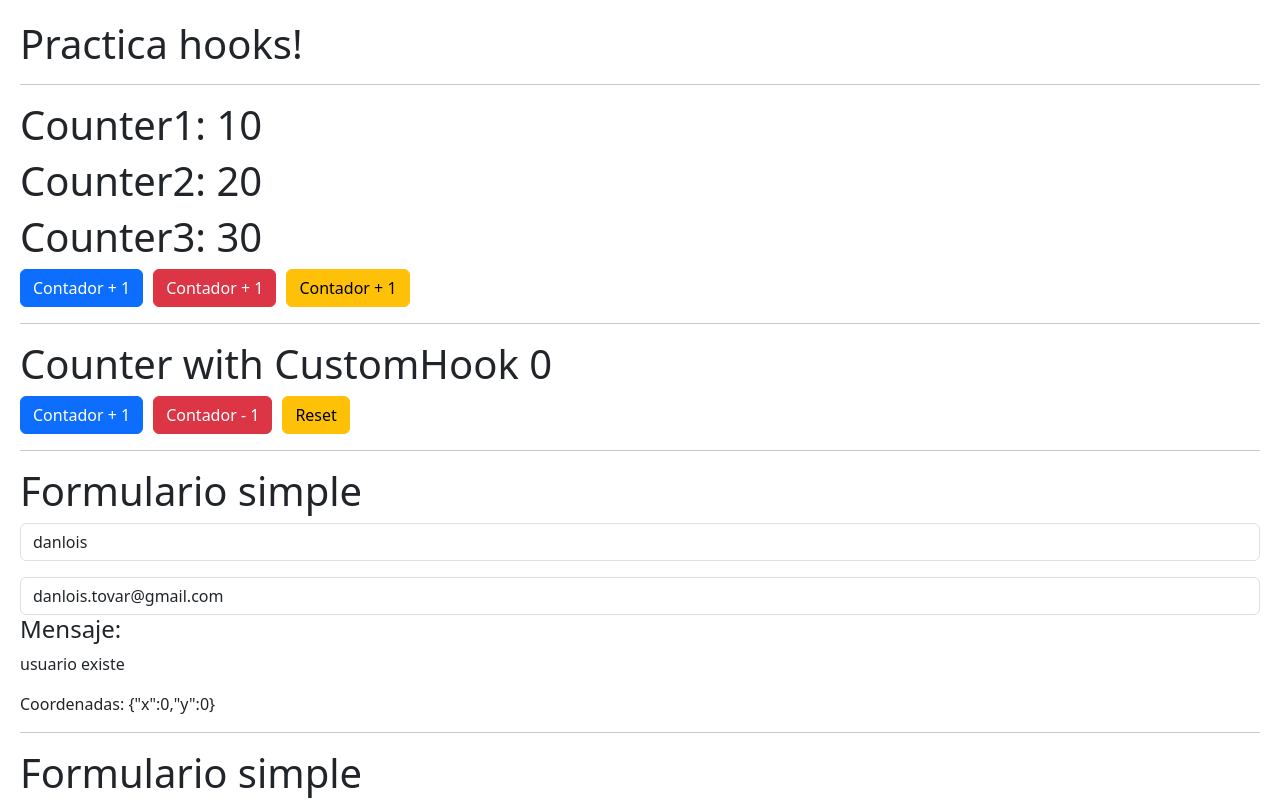
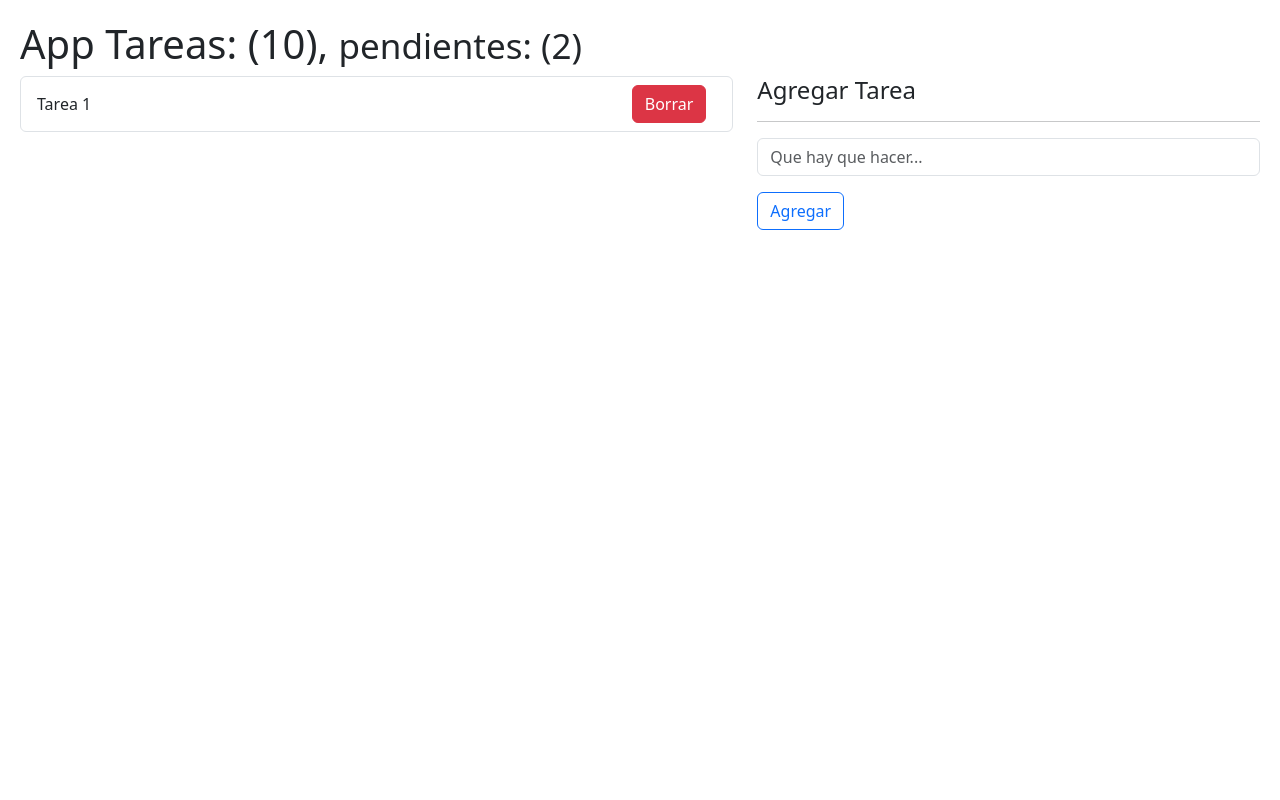
Before and after one commit to DanloisTovar/hook-app, a React (Vite) app: page / in a window 1280 px wide. Shown: the top 800 px of the page. Built offline with nearby package versions, Linux system fonts and the light colour scheme; no server answers.

Commit message:
practices useReducer.

```diff
--- a/src/App.jsx
+++ b/src/App.jsx
@@ -10,13 +10,14 @@ import {
     FormCustomhook,
     MultipleCustomHooks,
     CallbackHook,
+    Reducers,
 } from './components';
 
 function App() {
     return (
         <div className="App">
             <div>
-                <h1>Practica hooks!</h1>
+                {/*  <h1>Practica hooks!</h1>
                 <hr />
                 <CounterApp />
                 <hr />
@@ -32,7 +33,9 @@ function App() {
                 <MemoHook />
 
                 <hr />
-                <CallbackHook />
+                <CallbackHook /> */}
+
+                <Reducers />
             </div>
         </div>
     );
--- /dev/null
+++ b/src/components/Reducers.jsx
@@ -0,0 +1,58 @@
+import React, { useReducer } from 'react';
+
+// !reducer:
+import { tareasReducer } from '../reducers/reducer';
+
+// !initial state:
+
+const initialState = [
+    {
+        id: new Date().getTime(),
+        description: 'Recoletar la  piedra del alma',
+        done: false,
+    },
+    {
+        id: new Date().getTime() * 3,
+        description: 'Recoletar la  piedra del Poder',
+        done: false,
+    },
+];
+
+export const Reducers = () => {
+    const [tareaState, dispatch] = useReducer(tareasReducer, initialState);
+    return (
+        <>
+            <h1>
+                App Tareas: (10), <small>pendientes: (2)</small>
+            </h1>
+
+            <div className="row">
+                <div className="col-7">
+                    <ul className="list-group">
+                        <li className="list-group-item d-flex justify-content-between">
+                            <span className="align-self-center">Tarea 1</span>
+                            <button className="btn btn-danger">Borrar</button>
+                        </li>
+                    </ul>
+                </div>
+                <div className="col-5">
+                    <h4>Agregar Tarea</h4>
+                    <hr />
+                    <form>
+                        <input
+                            type="text"
+                            placeholder="Que hay que hacer..."
+                            className="form-control"
+                        />
+                        <button
+                            className="btn btn-outline-primary mt-3 btn-block"
+                            type="submit"
+                        >
+                            Agregar
+                        </button>
+                    </form>
+                </div>
+            </div>
+        </>
+    );
+};
--- a/src/components/index.js
+++ b/src/components/index.js
@@ -11,3 +11,4 @@ export * from './FormCustomhook';
 export * from './CounterwithCustomHook';
 export * from './CounterApp';
 export * from './CallbackHook';
+export * from './Reducers';
--- /dev/null
+++ b/src/reducers/reducer.js
@@ -0,0 +1,11 @@
+export const tareasReducer = (initialState = [], accion) => {
+    switch (accion.type) {
+        case 'algo':
+            return initialState;
+            break;
+
+        default:
+            return initialState;
+    }
+    return state;
+};
```
Also changed, not shown: src/reducers/introReducer.js (added, +32 -0 lines).
